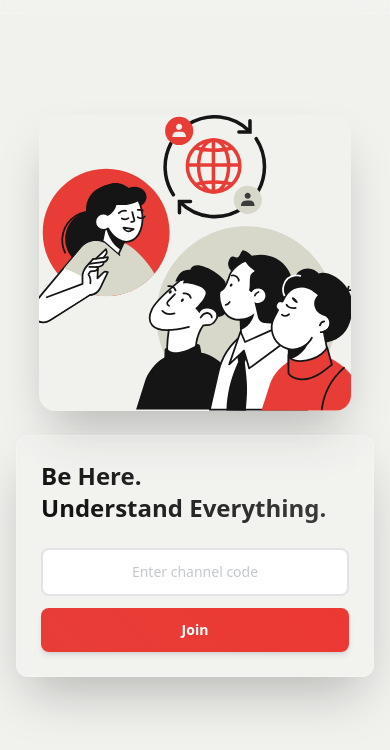
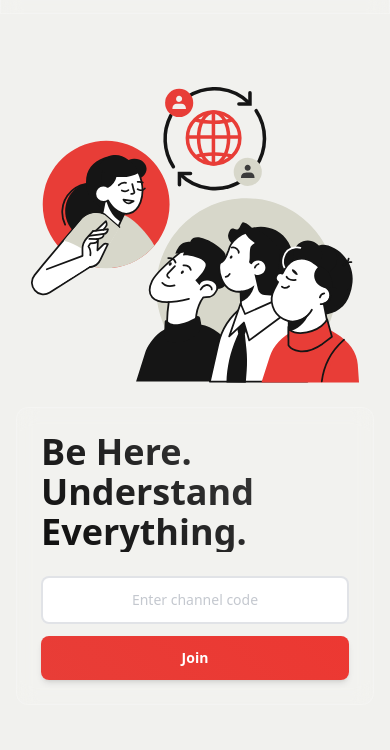
Before and after one commit to shokanhsieh/Live-Vurbo-Viewer, a website: page index.html in a window 390 px wide. Shown: the part 66-816 px from the top of the page. Drawn offline with nearby package versions, Linux system fonts and the light colour scheme; a web font is replaced by a local one.

Commit message:
RWD Tunning - XS

```diff
--- a/index.html
+++ b/index.html
@@ -85,7 +85,7 @@
         <div class="flex flex-col lg:flex-row items-center justify-center gap-6 lg:gap-8 xl:gap-12 2k:gap-16 4k:gap-20 w-full max-w-7xl 2k:max-w-[90rem] 4k:max-w-[120rem] relative z-10">
             <!-- Event Visual Image (Left in landscape, Top in portrait) -->
             <div class="w-full lg:w-[40%] flex justify-center">
-                <div class="relative w-[80vw] h-[35vh] sm:w-[70vw] sm:h-[40vh] lg:w-[35vw] lg:h-[50vh] xl:w-[35vw] xl:h-[55vh] 2k:w-[35vw] 2k:h-[60vh] 4k:w-[35vw] 4k:h-[65vh] rounded-2xl xl:rounded-3xl overflow-hidden shadow-2xl">
+                <div class="relative w-auto h-[35vh] sm:w-[70vw] sm:h-[40vh] lg:w-[35vw] lg:h-[50vh] xl:w-[35vw] xl:h-[55vh] 2k:w-[35vw] 2k:h-[60vh] 4k:w-[35vw] 4k:h-[65vh] overflow-hidden">
                     <img
                         src="images/Variant-B7y9n4Oq.svg"
                         alt="Key Visual"
@@ -97,9 +97,9 @@
 
             <!-- Main Card Container (Right in landscape, Bottom in portrait) -->
             <div class="w-full lg:w-[60%] flex justify-center">
-                <div class="glass rounded-xl sm:rounded-2xl xl:rounded-3xl 2k:rounded-4xl p-6 sm:p-8 lg:p-10 xl:p-12 2k:p-16 4k:p-20 w-full max-w-sm sm:max-w-md lg:max-w-lg xl:max-w-xl 2k:max-w-2xl 4k:max-w-3xl text-center shadow-2xl">
+                <div class="glass rounded-xl sm:rounded-2xl xl:rounded-3xl 2k:rounded-4xl p-6 sm:p-8 lg:p-10 xl:p-12 2k:p-16 4k:p-20 w-full max-w-sm sm:max-w-md lg:max-w-lg xl:max-w-xl 2k:max-w-2xl 4k:max-w-3xl text-center">
                     <!-- Title -->
-                    <h1 class="gradient-text text-left text-2xl sm:text-3xl lg:text-4xl xl:text-5xl 2k:text-6xl 4k:text-7xl font-bold mb-3 sm:mb-4 lg:mb-6 xl:mb-8 2k:mb-10 4k:mb-12">
+                    <h1 class="gradient-text text-left text-4xl sm:text-3xl lg:text-4xl xl:text-5xl 2k:text-6xl 4k:text-7xl font-bold mb-3 sm:mb-4 lg:mb-6 xl:mb-8 2k:mb-10 4k:mb-12">
                         Be Here.<br>Understand Everything.
                     </h1>
 
```
Also changed, not shown: dist/output.css.
